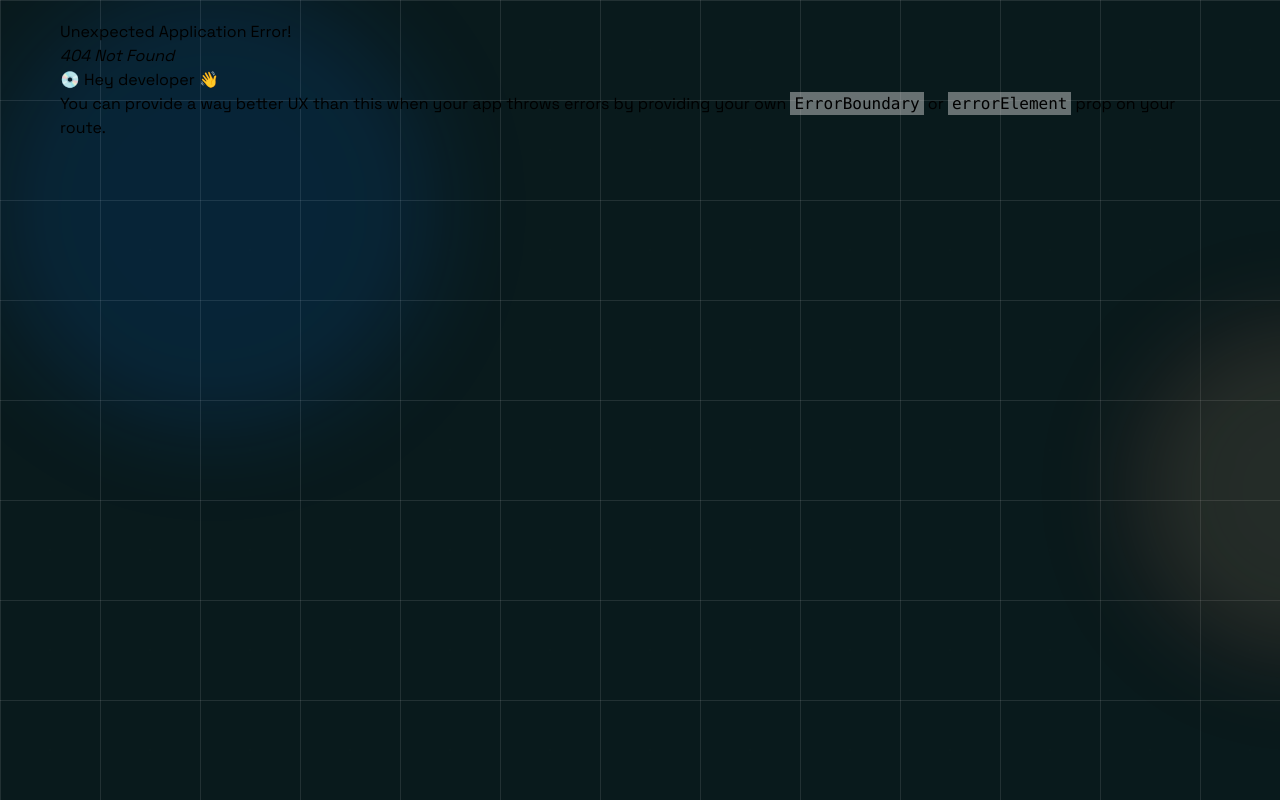
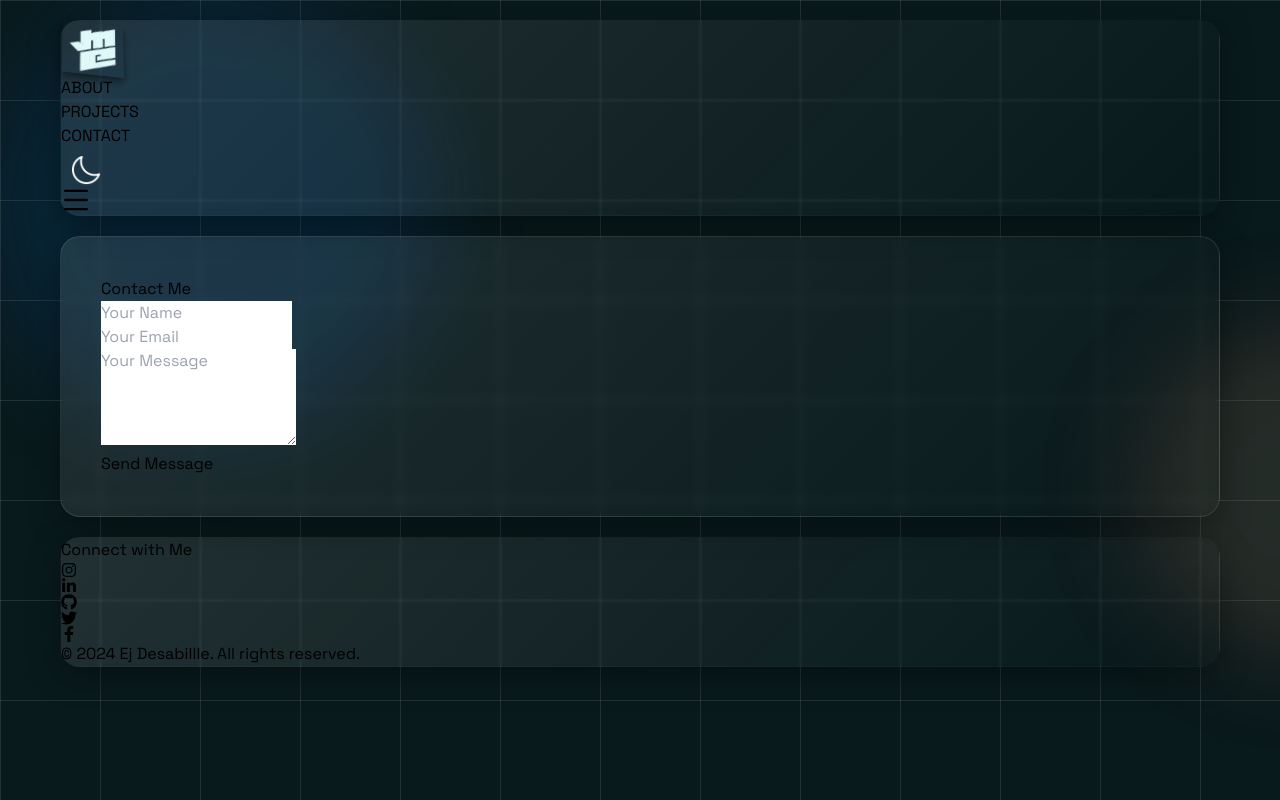
Before and after one commit to jh-jazer/My-Web-Portfolio, a React (Vite) app: page /contacts in a window 1280 px wide. Before the commit this address had no page. Built offline with nearby package versions, Linux system fonts and the light colour scheme.

Commit message:
Finalized React app

```diff
--- a/package.json
+++ b/package.json
@@ -11,6 +11,7 @@
   },
   "dependencies": {
     "dotenv": "^16.4.5",
+    "emailjs-com": "^3.2.0",
     "framer-motion": "^11.11.11",
     "react": "^18.3.1",
     "react-dom": "^18.3.1",
--- a/src/components/Hero.jsx
+++ b/src/components/Hero.jsx
@@ -43,17 +43,17 @@ const Hero = () => {
             <div>
               <p className="font-roboto bottom-0 leading-loose tracking-widest md:ml-[10%] lg:ml-[6%] lg:mr-[0%] lg:mt-[5%] md:mr-[0%] ml-[15%] mr-[10%] mt-[10%] text-base text-white">
                 I turn ideas into
-                <span className="font-bold cursor-pointer hover:text-blue-500 ml-2 mr-2">                  <Link to="/ProjectsPage">PROJECTS</Link>
+                <span className="font-bold cursor-pointer hover:text-blue-500 ml-2 mr-2">                  <Link to="/projects">PROJECTS</Link>
                 </span>
                 and craft seamless, interactive experiences with clean, efficient code. Minimalism drives my design, where I find beauty in simplicity and order. Let’s connect!
-                <span className="font-bold cursor-pointer hover:text-blue-500 ml-2 mr-2">                  <Link to="/ContactsPage">CONTACT</Link>
+                <span className="font-bold cursor-pointer hover:text-blue-500 ml-2 mr-2">                  <Link to="/contacts">CONTACT</Link>
                 </span>
                 me to collaborate or chat.
               </p>
             </div>
             <div>
               <p className='font-roboto bottom-0 leading-loose tracking-widest md:ml-[10%] lg:ml-[6%] lg:mr-[0%] lg:mb-[5%] lg:mt-[5%] md:mr-[0%] ml-[15%] mr-[10%] mt-[10%] text-base text-white'>
-                <span className="font-bold ml-2 cursor-pointer hover:text-blue-500">                  <Link to="/AboutPage">See More About Me</Link>
+                <span className="font-bold ml-2 cursor-pointer hover:text-blue-500">                  <Link to="/about">See More About Me</Link>
                 </span>                <span className="arrow ml-3 cursor-pointer hover:text-blue-500">&rarr;</span>
               </p>
             </div>
--- a/src/components/Navbar.jsx
+++ b/src/components/Navbar.jsx
@@ -43,13 +43,13 @@ const Navbar = () => {
 
       <ul className='hidden md:flex'>
         <li className='p-3 hover:text-white transition duration-300'>
-          <Link to="/AboutPage">ABOUT</Link>
+          <Link to="/about">ABOUT</Link>
         </li>
         <li className='p-3 hover:text-white transition duration-300'>
-          <Link to="/ProjectsPage">PROJECTS</Link>
+          <Link to="/projects">PROJECTS</Link>
         </li>
         <li className='p-3 hover:text-white transition duration-300'>
-          <Link to="/ContactsPage">CONTACT</Link>
+          <Link to="/contacts">CONTACT</Link>
         </li>
         <img
           className='icon cursor-pointer'
@@ -72,13 +72,13 @@ const Navbar = () => {
                 <Link to="/" onClick={handleNav} className="block">Home</Link>
               </li>
               <li className='p-6 bg-gray-800 hover:bg-gray-700 rounded-lg transition-colors'>
-                <Link to="/AboutPage" onClick={handleNav} className="block">About</Link>
+                <Link to="/about" onClick={handleNav} className="block">About</Link>
               </li>
               <li className='p-6 bg-gray-800 hover:bg-gray-700 rounded-lg transition-colors'>
-                <Link to="/ProjectsPage" onClick={handleNav} className="block">Projects</Link>
+                <Link to="/projects" onClick={handleNav} className="block">Projects</Link>
               </li>
               <li className='p-6 bg-gray-800 hover:bg-gray-700 rounded-lg transition-colors'>
-                <Link to="/ContactsPage" onClick={handleNav} className="block">Contact</Link>
+                <Link to="/contacts" onClick={handleNav} className="block">Contact</Link>
               </li>
             </ul>
           </div>
--- a/src/pages/AboutPage.jsx
+++ b/src/pages/AboutPage.jsx
@@ -1,11 +1,10 @@
 import { motion } from 'framer-motion';
 import Navbar from '../components/Navbar';
-import { FaCode, FaPaintBrush, FaMusic, FaPen, FaCameraRetro } from 'react-icons/fa';
+import { FaCode, FaPaintBrush, FaTools } from 'react-icons/fa';
 import React from 'react';
 import Footer from '../components/Footer';
 
 const About = () => {
-  // Animation variants
   const fadeIn = {
     hidden: { opacity: 0 },
     visible: { opacity: 1, transition: { duration: 0.5 } },
@@ -25,61 +24,50 @@ const About = () => {
         animate="visible"
         variants={fadeIn}
       >
-        {/* Flex container for About Me heading and vertical line */}
         <div className="flex items-center mb-10 mt-0">
           <motion.h1 className="text-5xl text-left ml-[20%] mr-7 font-extrabold text-gray-100" variants={slideIn}>
             About Me
           </motion.h1>
-          {/* Vertical line */}
           <div className="border-l-2 mt-[40px] border-gray-400 h-40 mx-6"></div>
-          {/* Text on the right side of the vertical line, hidden on tablet and smaller devices */}
           <motion.div className="text-xl mt-[120px] text-left text-gray-300 leading-relaxed tracking-wide hidden md:block" variants={fadeIn}>
-            <p className="ml-4">I’m a hobbyist / generalist, developing my skills  <br />  in various fields to reach my full potential.</p>
+            <p className="ml-4">
+              I'm dedicated to designing visually captivating and highly functional web interfaces, combining creativity with a deep understanding of development.
+            </p>
           </motion.div>
         </div>
 
         <motion.div className="text-lg text-left ml-8 mb-[100px] text-gray-300 leading-relaxed tracking-wide" variants={fadeIn}>
           <p>
-           Hi there! I'm <span className="text-blue-400">Ej Desabillle</span>, a passionate Computer Science student from the Philippines. I love merging technology and creativity to develop innovative solutions that make a difference.
+            Hi, I'm <span className="text-blue-400">Ej Desabillle</span>, a Computer Science student with a passion for front-end development, web design, and graphic design. I bring ideas to life using frameworks and tools that allow for seamless, aesthetic user experiences.
           </p>
         </motion.div>
-
 
         <motion.div className="grid grid-cols-1 gap-6 ml-[20%] mt-[50px] mb-[100px] justify-center" variants={fadeIn}>
           <div className="flex text-gray-300 text-left items-center ">
             <FaCode className="text-blue-400 text-3xl mr-3" />
-            <span> <strong>Programming:</strong> Java, Python, HTML, CSS, JavaScript</span>
+            <span> <strong>Programming Languages:</strong> JavaScript, HTML, CSS, Python, Java</span>
+          </div>
+          <div className="flex text-gray-300 text-left items-center ">
+            <FaTools className="text-blue-400 text-3xl mr-3" />
+            <span> <strong>Frameworks:</strong> React, Tailwind CSS, Flask, Vite, Node.js</span>
           </div>
           <div className="flex text-gray-300 text-left items-center ">
             <FaPaintBrush className="text-blue-400 text-3xl mr-3" />
-            <span> <strong>Design Tools:</strong> Figma</span>
+            <span> <strong>Design Tools:</strong> Figma, Canva, Adobe Photoshop</span>
           </div>
           <div className="flex text-gray-300 text-left items-center ">
-            <FaMusic className="text-blue-400 text-3xl mr-3" />
-            <span> <strong>Music:</strong> Guitar and Piano</span>
-          </div>
-          <div className="flex text-gray-300 text-left items-center ">
-            <FaPen className="text-blue-400 text-3xl mr-3" />
-            <span> <strong>Writing:</strong> Fictional Novels</span>
-          </div>
-          <div className="flex text-gray-300 text-left items-center ">
-            <FaCameraRetro className="text-blue-400 text-3xl mr-3" />
-            <span> <strong>Photography:</strong> Practical interest in photochromic lenses</span>
+            <FaTools className="text-blue-400 text-3xl mr-3" />
+            <span> <strong>Version Control:</strong> Git, GitHub</span>
           </div>
         </motion.div>
 
-
         <motion.p className="text-lg text-gray-300 leading-relaxed tracking-wide mb-6" variants={fadeIn}>
-          I believe in the power of minimalism. My designs focus on simplicity and elegance, allowing ideas to shine through without unnecessary clutter. I strive to inspire others and create connections through my work.
+          I strive for clean, minimalist designs that emphasize functionality and elegance. With a commitment to innovation and reliability, I'm excited to bring projects to life with precision and creativity.
         </motion.p>
-
-
-
       </motion.div>
       <Footer />
     </div>
   );
-
 };
 
 export default About;
--- a/src/pages/ContactsPage.jsx
+++ b/src/pages/ContactsPage.jsx
@@ -1,6 +1,7 @@
 import React, { useState } from 'react';
 import Navbar from '../components/Navbar';
 import Footer from '../components/Footer';
+import emailjs from 'emailjs-com';
 
 const Contact = () => {
   const [formData, setFormData] = useState({
@@ -15,42 +16,48 @@ const Contact = () => {
 
   const handleChange = (e) => {
     const { id, value } = e.target;
-    setFormData({ ...formData, [id]: value });
+    setFormData((prevState) => ({ ...prevState, [id]: value }));
   };
 
-  const handleSubmit = async (e) => {
+  const handleSubmit = (e) => {
     e.preventDefault();
     setError('');
-    setIsLoading(true); // Start loading state
+    setIsLoading(true);
 
     // Basic validation
     if (!formData.name || !formData.email || !formData.message) {
-      setError('All fields are required');
-      setIsLoading(false); // End loading state
+      setError('All fields are required.');
+      setIsLoading(false);
       return;
     }
 
-    try {
-      const response = await fetch('https://portfolio-backend-ee65-murex.vercel.app/send', {
-        method: 'POST',
-        headers: {
-          'Content-Type': 'application/json',
+    const templateParams = {
+      name: formData.name,
+      email: formData.email,
+      message: formData.message,
+    };
+
+
+    emailjs
+      .send(
+        'service_ynh9wft',
+        'template_mtd9y7u',
+        templateParams,
+        'jCYB9tr2KkqV0xSZf'
+      )
+      .then(
+        (response) => {
+          setIsSubmitted(true);
+          setFormData({ name: '', email: '', message: '' }); // Reset form
+          setTimeout(() => setIsSubmitted(false), 3000); // Reset success message after 3 seconds
         },
-        body: JSON.stringify(formData),
+        (err) => {
+          setError('Failed to send message. Please try again.');
+        }
+      )
+      .finally(() => {
+        setIsLoading(false);
       });
-
-      if (response.ok) {
-        setIsSubmitted(true);
-        setFormData({ name: '', email: '', message: '' }); // Reset the form
-        setTimeout(() => setIsSubmitted(false), 3000); // Reset success message after 3 seconds
-      } else {
-        setError('Failed to send message. Please try again.');
-      }
-    } catch (err) {
-      setError('An error occurred. Please try again later.');
-    } finally {
-      setIsLoading(false); // End loading state
-    }
   };
 
   return (
@@ -69,7 +76,7 @@ const Contact = () => {
                 className="mt-1 block w-full p-2 border border-gray-300 rounded-md shadow-sm focus:outline-none focus:ring focus:ring-blue-500"
                 placeholder="Your Name"
                 required
-                aria-label="Your Name" // Updated to aria-label
+                aria-label="Your Name"
                 autoComplete="name"
               />
             </div>
@@ -82,7 +89,7 @@ const Contact = () => {
                 className="mt-1 block w-full p-2 border border-gray-300 rounded-md shadow-sm focus:outline-none focus:ring focus:ring-blue-500"
                 placeholder="Your Email"
                 required
-                aria-label="Your Email" // Updated to aria-label
+                aria-label="Your Email"
                 autoComplete="email"
               />
             </div>
@@ -95,7 +102,7 @@ const Contact = () => {
                 className="mt-1 block w-full p-2 border border-gray-300 rounded-md shadow-sm focus:outline-none focus:ring focus:ring-blue-500"
                 placeholder="Your Message"
                 required
-                aria-label="Your Message" // Updated to aria-label
+                aria-label="Your Message"
                 autoComplete="off"
               ></textarea>
             </div>
@@ -105,9 +112,9 @@ const Contact = () => {
               <button
                 type="submit"
                 className="w-full bg-blue-500 text-white py-2 rounded-md hover:bg-blue-600 transition duration-200"
-                disabled={isLoading} // Disable button while loading
+                disabled={isLoading}
               >
-                {isLoading ? 'Sending...' : 'Send Message'} {/* Change button text based on loading state */}
+                {isLoading ? 'Sending...' : 'Send Message'}
               </button>
             </div>
           </form>
```
Also changed, not shown: src/main.jsx (+18 -25 lines), vercel.json (added), 1 other file (tests, documents, lock files or other folders).
